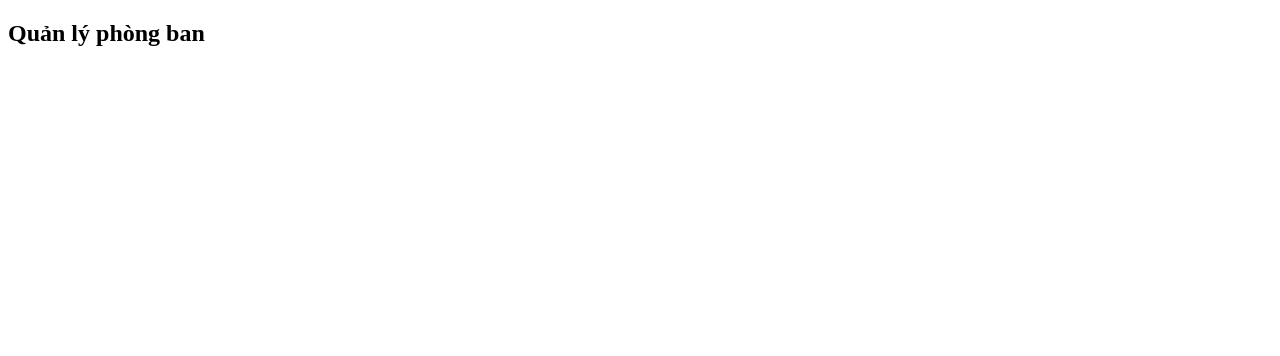
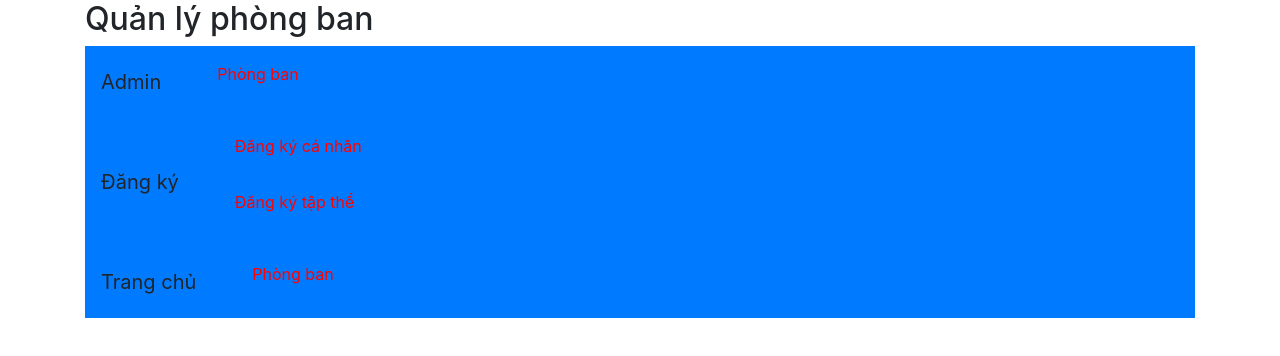
Before and after one commit to dang16062004/QL_Ca_An, an Angular app in the folder FRONTEND/QLCaAn/: page / in a window 1280 px wide. Shown: the top 356 px of the page. Built offline with nearby package versions, Linux system fonts and the light colour scheme.

Commit message:
import thư viện Bỏotstrap

```diff
--- a/FRONTEND/QLCaAn/src/app/app.component.html
+++ b/FRONTEND/QLCaAn/src/app/app.component.html
@@ -1,2 +1,39 @@
 
-<h2>Quản lý phòng ban</h2>
+<div class="container">
+  <h2>Quản lý phòng ban</h2>
+  <nav class="navbar navbar-dark bg-primary">
+    <a class="navbar-brand" >Admin</a>
+    <li class="nav navbar-nav mr-auto">
+      <ul class="nav-item">
+         <a class="nav-link" style="color: red;" routerLink="/phongban">Phòng ban</a>
+      </ul>
+    </li>
+
+
+  </nav>
+  <nav class="navbar navbar-dark bg-primary">
+    <a class="navbar-brand" >Đăng ký</a>
+    <li class="nav navbar-nav mr-auto">
+      <ul class="nav-item">
+         <a class="nav-link" style="color: red;" routerLink="">Đăng ký cá nhân</a>
+      </ul>
+       <ul class="nav-item">
+         <a class="nav-link" style="color: red;" routerLink="">Đăng ký tập thể</a>
+      </ul>
+    </li>
+
+
+  </nav>
+  <nav class="navbar navbar-dark bg-primary">
+    <a class="navbar-brand" >Trang chủ</a>
+    <li class="nav navbar-nav mr-auto">
+      <ul class="nav-item">
+         <a class="nav-link" style="color: red;" routerLink="/phongban">Phòng ban</a>
+      </ul>
+    </li>
+
+
+  </nav>
+
+  <router-outlet></router-outlet>
+</div>
--- a/FRONTEND/QLCaAn/src/index.html
+++ b/FRONTEND/QLCaAn/src/index.html
@@ -6,8 +6,12 @@
   <base href="/">
   <meta name="viewport" content="width=device-width, initial-scale=1">
   <link rel="icon" type="image/x-icon" href="favicon.ico">
+  <link rel="stylesheet" href="https://cdn.jsdelivr.net/npm/bootstrap@4.0.0/dist/css/bootstrap.min.css" integrity="sha384-Gn5384xqQ1aoWXA+058RXPxPg6fy4IWvTNh0E263XmFcJlSAwiGgFAW/dAiS6JXm" crossorigin="anonymous">
 </head>
 <body>
   <app-root></app-root>
+  <script src="https://code.jquery.com/jquery-3.2.1.slim.min.js" integrity="sha384-KJ3o2DKtIkvYIK3UENzmM7KCkRr/rE9/Qpg6aAZGJwFDMVNA/GpGFF93hXpG5KkN" crossorigin="anonymous"></script>
+<script src="https://cdn.jsdelivr.net/npm/popper.js@1.12.9/dist/umd/popper.min.js" integrity="sha384-ApNbgh9B+Y1QKtv3Rn7W3mgPxhU9K/ScQsAP7hUibX39j7fakFPskvXusvfa0b4Q" crossorigin="anonymous"></script>
+<script src="https://cdn.jsdelivr.net/npm/bootstrap@4.0.0/dist/js/bootstrap.min.js" integrity="sha384-JZR6Spejh4U02d8jOt6vLEHfe/JQGiRRSQQxSfFWpi1MquVdAyjUar5+76PVCmYl" crossorigin="anonymous"></script>
 </body>
 </html>
```
